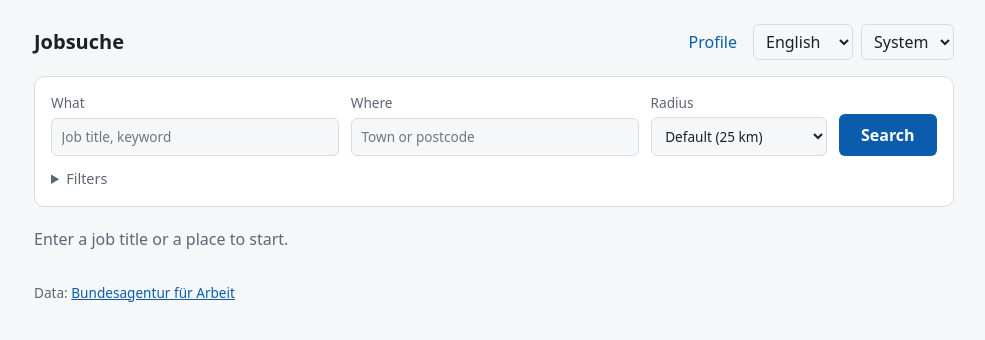
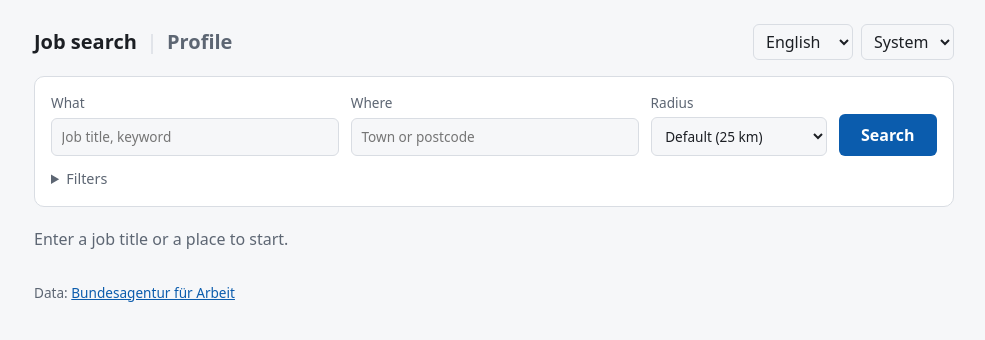
Before and after one commit to VoidCrowned/job-search-tool, a React (Vite) app: page / in a window 1280 px wide. Shown: the top 340 px of the page, without its empty margins (146-1131 px from the left). Built offline with nearby package versions, Linux system fonts and the light colour scheme.

Commit message:
Translated "Job search | Profile" navigation in the header (#68)

```diff
--- a/src/web/App.tsx
+++ b/src/web/App.tsx
@@ -27,17 +27,24 @@ function Route({ pathname, search }: { pathname: string; search: string }) {
 function Shell() {
   const t = useT();
   const location = useLocation();
+  const onProfile = location.pathname === '/profile';
 
   return (
     <div className="page">
       <header className="site-header">
-        <a href="/" onClick={onLinkClick} className="brand">
-          {t.app.brand}
-        </a>
-        <div className="header-controls">
-          <a href="/profile" onClick={onLinkClick} className="header-link" aria-current={location.pathname === '/profile' ? 'page' : undefined}>
+        {/* Pages on the left, settings (language, theme) on the right. */}
+        <nav className="site-nav" aria-label={t.app.navigation}>
+          <a href="/" onClick={onLinkClick} className="nav-link" aria-current={onProfile ? undefined : 'page'}>
+            {t.app.jobSearch}
+          </a>
+          <span className="nav-separator" aria-hidden="true">
+            |
+          </span>
+          <a href="/profile" onClick={onLinkClick} className="nav-link" aria-current={onProfile ? 'page' : undefined}>
             {t.app.profile}
           </a>
+        </nav>
+        <div className="header-controls">
           <LanguageSelect />
           <ThemeSelect />
         </div>
--- a/src/web/i18n/de.ts
+++ b/src/web/i18n/de.ts
@@ -5,7 +5,8 @@ export const de: Messages = {
   locale: 'de-DE',
 
   app: {
-    brand: 'Jobsuche',
+    jobSearch: 'Jobsuche',
+    navigation: 'Hauptnavigation',
     language: 'Sprache',
     notFound: 'Seite nicht gefunden.',
     backToSearch: 'Zurück zur Suche',
--- a/src/web/i18n/en.ts
+++ b/src/web/i18n/en.ts
@@ -7,7 +7,8 @@ export const en = {
   locale: 'en-GB',
 
   app: {
-    brand: 'Jobsuche',
+    jobSearch: 'Job search',
+    navigation: 'Main navigation',
     language: 'Language',
     notFound: 'Page not found.',
     backToSearch: 'Back to search',
--- a/src/web/i18n/es.ts
+++ b/src/web/i18n/es.ts
@@ -5,7 +5,8 @@ export const es: Messages = {
   locale: 'es-ES',
 
   app: {
-    brand: 'Jobsuche',
+    jobSearch: 'Buscar empleo',
+    navigation: 'Navegación principal',
     language: 'Idioma',
     notFound: 'Página no encontrada.',
     backToSearch: 'Volver a la búsqueda',
--- a/src/web/styles.css
+++ b/src/web/styles.css
@@ -53,7 +53,11 @@ a { color: var(--accent); }
 .header-controls { display: flex; gap: 0.5rem; align-items: center; }
 .header-control select { padding: 0.3rem 0.5rem; }
 .visually-hidden { position: absolute; width: 1px; height: 1px; overflow: hidden; clip: rect(0 0 0 0); white-space: nowrap; }
-.brand { font-weight: 700; font-size: 1.25rem; text-decoration: none; color: var(--text); }
+.site-nav { display: flex; align-items: baseline; gap: 0.6rem; font-size: 1.25rem; }
+.nav-link { text-decoration: none; color: var(--muted); font-weight: 600; }
+.nav-link:hover { color: var(--text); }
+.nav-link[aria-current='page'] { color: var(--text); font-weight: 700; }
+.nav-separator { color: var(--border); }
 .site-footer { margin-top: 2rem; font-size: 0.85rem; color: var(--muted); }
 
 /* Search form */
@@ -164,8 +168,6 @@ label.check { display: inline-flex; gap: 0.4rem; align-items: center; font-size:
 .page-tools button:hover { border-color: var(--accent); }
 
 /* Profile */
-.header-link { text-decoration: none; padding: 0.3rem 0.5rem; }
-.header-link[aria-current='page'] { font-weight: 600; text-decoration: underline; }
 .profile-page h1 { margin: 0 0 0.25rem; font-size: 1.5rem; }
 .profile-section {
   display: grid;
```
Also changed, not shown: 1 other file (tests, documents, lock files or other folders).
